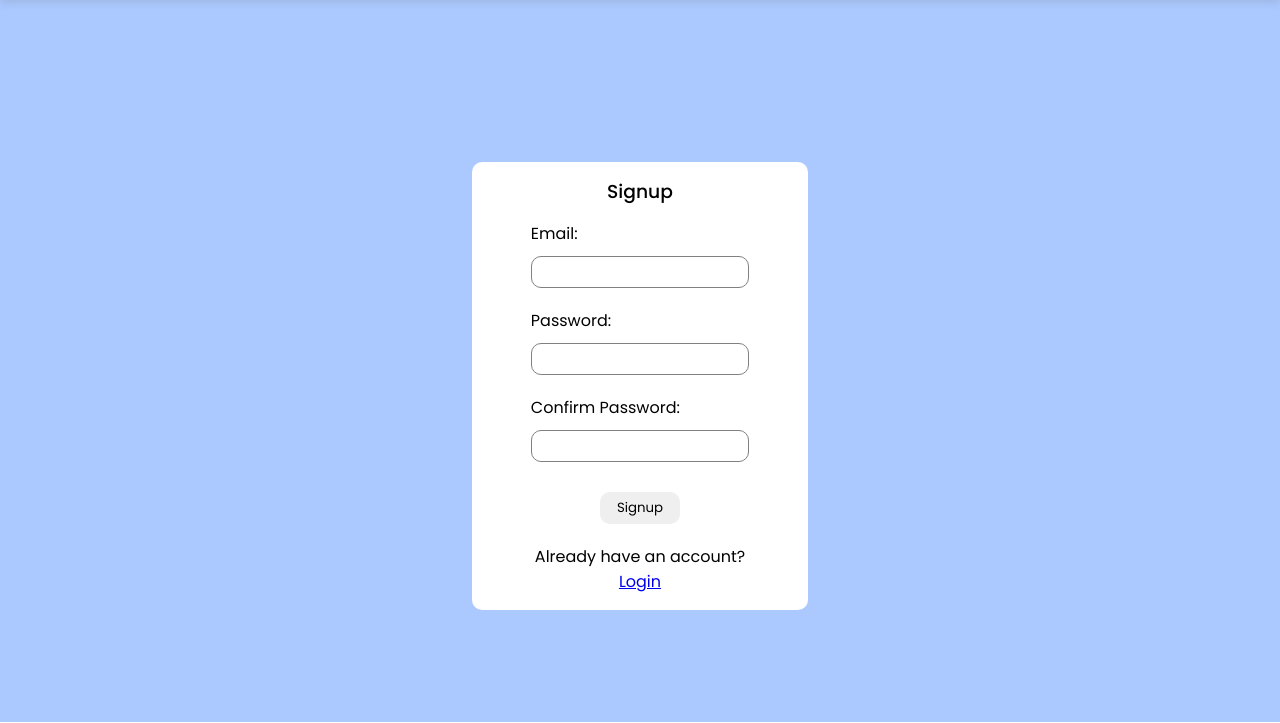
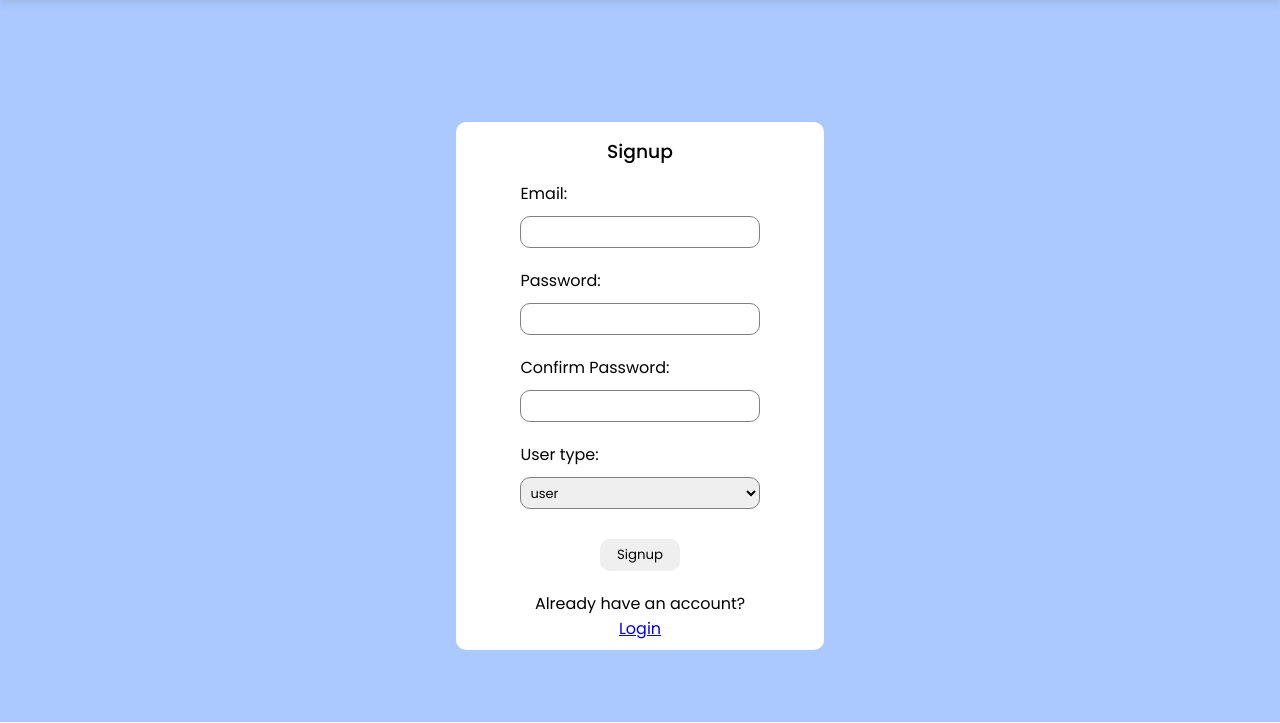
Before and after one commit to SaileshMrzn/project-i, a PHP site: page /signup.php in a window 1280 px wide; the page is wider, and only the part inside the window is pictured. Shown: the part 77-800 px from the top of that part. Run offline with PHP 8.4, Linux system fonts and the light colour scheme; some libraries are stand-ins or nearby versions.

Commit message:
complete

```diff
--- a/components/nav-mod.html
+++ b/components/nav-mod.html
@@ -68,7 +68,18 @@
         </h2>
         <div class="aboutInsideContent">
           <i class="fa-regular fa-circle-xmark fa-lg closeBtn" data-close></i>
-          <p>Created On: 1st May - 18th May <br /></p>
+          <p>
+            Tribhuwan University <br />
+            BCA 4th Semester Project <br />
+          </p>
+          <p>
+            Himalaya College of Engineering <br />
+            Chyasal, Lalitpur <br />
+          </p>
+          <p>
+            Created On:<br />
+            18th May <br />
+          </p>
           <p>
             Team Members: <br />
             <a href="">Aman Shahi</a>,
@@ -99,8 +110,6 @@
               href="https://mail.google.com/mail/u/0/#inbox?compose=GTvVlcSDZBLBjtWkJvVdGNnTxWNvVsjHWWNmfvFDRvZbCgdKJvhRBXcdZBCsJRHbzjthqpMQlQnvW"
               >support.ascare@gmail.com</a
             ><br />
-            Or call us at <br />
-            <a href="" style="text-decoration: none">16600186430</a>
           </p>
           <p>We will be happy to help you.</p>
         </div>
@@ -117,7 +126,7 @@
             border-bottom: 1px solid black;
           "
         >
-          Contact
+          Contact Developers
         </h2>
         <i class="fa-regular fa-circle-xmark fa-lg closeBtn" data-close></i>
         <div class="contactInsideContent">
@@ -131,15 +140,13 @@
             <i class="fa fa-phone"></i>
             Phone: <br />
             +977-9840510225 <br />
-            +977-9840510225 <br />
-            +977-9840510225 <br />
+            +977-9861988711 <br />
           </p>
           <p>
             <i class="fa fa-envelope"></i>
             Email: <br />
             <a href="">shailesh.mrzn@gmail.com</a> <br />
-            <a href="">shailesh.mrzn@gmail.com</a> <br />
-            <a href="">shailesh.mrzn@gmail.com</a> <br />
+            <a href="">shahiaman098@gmail.com</a> <br />
           </p>
           <div class="connect">
             Connect with us:<br />
--- a/css/style.css
+++ b/css/style.css
@@ -185,8 +185,8 @@
 }
 
 #aboutContent {
-  height: 43rem;
-  min-width: 37rem;
+  height: 37rem;
+  min-width: 35rem;
   position: fixed;
   width: 30px;
   background-color: white;
@@ -210,7 +210,7 @@
 }
 
 #contactContent {
-  height: 43rem;
+  height: 37rem;
   min-width: 35rem;
   position: fixed;
   width: 30px;
@@ -235,8 +235,8 @@
 }
 
 #supportContent {
-  height: 43rem;
-  min-width: 38rem;
+  height: 37rem;
+  min-width: 35rem;
   position: fixed;
   width: 30px;
   background-color: white;
--- a/css/style2.css
+++ b/css/style2.css
@@ -75,7 +75,7 @@ select {
 
 .docList {
   width: 40rem;
-  height: 85.5rem;
+  height: 98.5rem;
   max-height: 150rem;
   padding: 10px 40px;
   background-color: white;
--- a/css/style3.css
+++ b/css/style3.css
@@ -12,8 +12,8 @@
 }
 
 #signup {
-  width: 21rem;
-  height: 28rem;
+  width: 23rem;
+  height: 33rem;
   background: white;
   border-radius: 10px;
   padding: 15px 0;
@@ -82,3 +82,13 @@
   align-items: center;
   padding: 10px;
 }
+
+#type {
+  border-radius: 10px;
+  border: 1px solid grey;
+  height: 2rem;
+  width: 100%;
+  margin-top: 10px;
+  padding: 0 5px;
+  font-size: 13px;
+}
--- a/js/script.js
+++ b/js/script.js
@@ -23,9 +23,8 @@ if (cont4 != null) {
 }
 
 home.onclick = () => {
-  window.scrollTo({ top: 0, behavior: "smooth" });
-  console.log("clicked");
-  // window.location.href = "index.html";
+  // window.scrollTo({ top: 0, behavior: "smooth" });
+  window.location.href = "index.php";
 };
 
 openPopups.forEach((button) => {
--- a/php/signup.php
+++ b/php/signup.php
@@ -6,6 +6,7 @@
         $email = $_POST["em"];
         $password = $_POST["pw"];
         $cpassword = $_POST["cpw"];
+        $utype = $_POST["type"];
 
         $sqlchk = "SELECT * FROM users WHERE email = '$email'";
         $resultchk = mysqli_query($con, $sqlchk);
@@ -14,7 +15,7 @@
             $showError = "Email already exists";
         }else{
             if(!empty($password) && !empty($email) && $password == $cpassword){
-                $sql = "INSERT INTO `users` (`email`, `password`) VALUES ('$email', '$password')";
+                $sql = "INSERT INTO `users` (`email`, `password`, `user_type`) VALUES ('$email', '$password', '$utype')";
                 $result = mysqli_query($con, $sql);
                 $showAlert = "Signed up successfully.";
             }else if(empty($password) || empty($cpassword) || empty($email)){
@@ -70,6 +71,14 @@
                         <label for="pw">Confirm Password:</label> <br>
                         <input type="password" name="cpw" id="cpw">
                     </div>
+
+                    <div class="inp">
+                        <label for="type">User type:</label> <br>
+                        <select name="type" id="type">
+                            <option value="user">user</option>
+                            <option value="admin">admin</option>
+                        </select>
+                    </div>
                     <button type="submit" name="submit" id="submit">Signup</button>
                     <p style="margin-top:10px;font-weight:400;text-align:center" class="inp">
                         Already have an account?
```
Also changed, not shown: components/nav.html (+16 -8 lines), components/users.html (added, +11 -0 lines), css/admin.css (added, +79 -0 lines), doc-list.json (+9 -0 lines), js/loadPage.js (added, +13 -0 lines), php/admin.php (added, +46 -0 lines), php/index.php (+15 -10 lines), php/login.php (+15 -8 lines).
